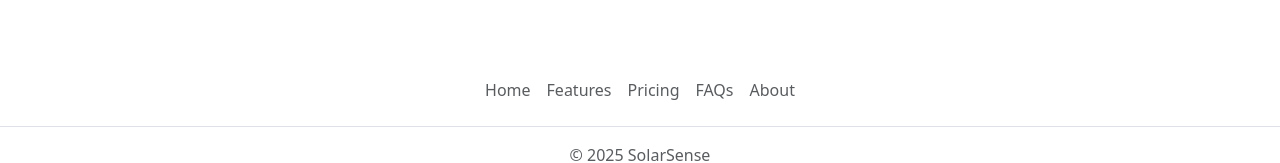
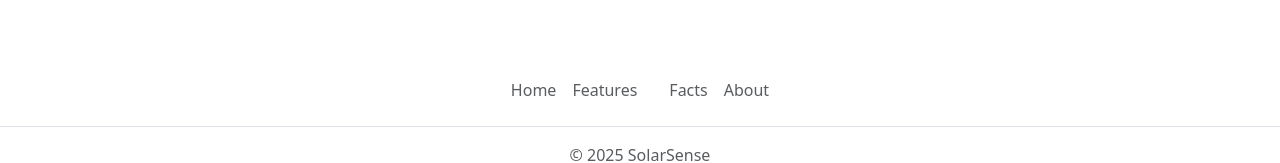
Before and after one commit to BobRolf/DAT257-Agile-G16, a React (Vite) app in the folder SolarSense/: page /settings in a window 1280 px wide. Shown: the part 577-740 px from the top of the page. Built offline with nearby package versions, Linux system fonts and the light colour scheme.

Commit message:
Update Footer.tsx

```diff
--- a/SolarSense/src/components/Footer.tsx
+++ b/SolarSense/src/components/Footer.tsx
@@ -3,7 +3,7 @@ function Footer() {
     <footer className="py-3 my-4">
       <ul className="nav justify-content-center border-bottom pb-3 mb-3">
         <li className="nav-item">
-          <a href="#" className="nav-link px-2 text-body-secondary">
+          <a href="/" className="nav-link px-2 text-body-secondary">
             Home
           </a>
         </li>
@@ -13,13 +13,11 @@ function Footer() {
           </a>
         </li>
         <li className="nav-item">
-          <a href="#" className="nav-link px-2 text-body-secondary">
-            Pricing
-          </a>
+          <a href="#" className="nav-link px-2 text-body-secondary"></a>
         </li>
         <li className="nav-item">
           <a href="#" className="nav-link px-2 text-body-secondary">
-            FAQs
+            Facts
           </a>
         </li>
         <li className="nav-item">
```
